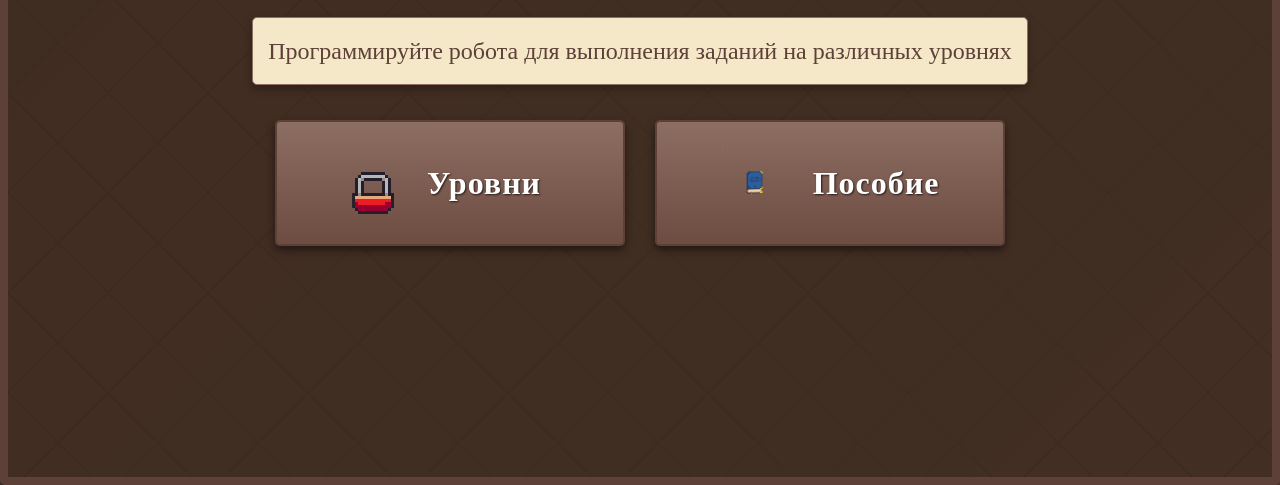
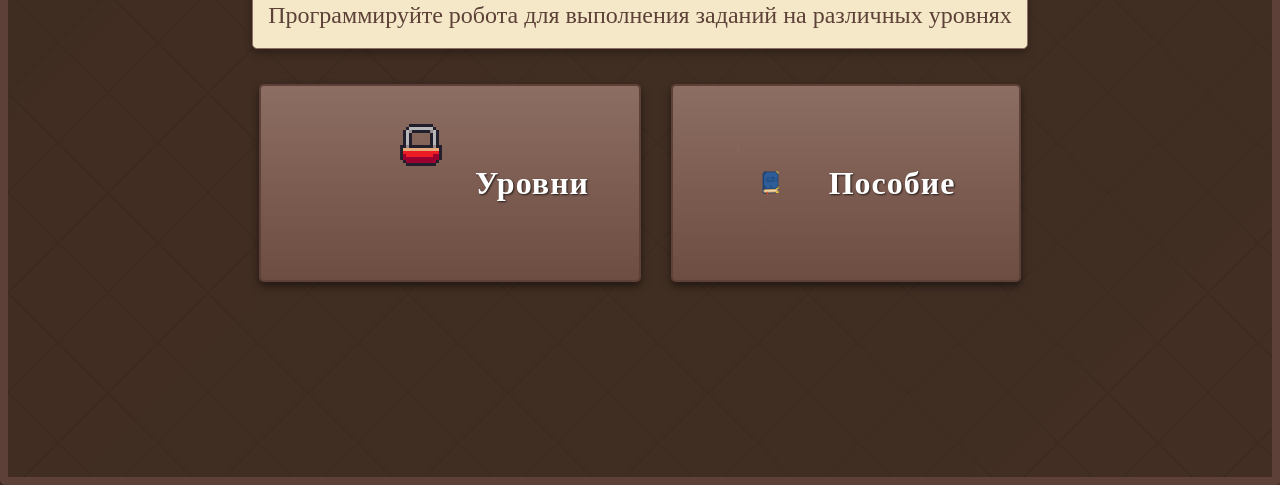
Before and after one commit to pzorin1171-star/mark-s-zadanie-, a website: page index.html in a window 1280 px wide. Shown: the part 315-800 px from the top of the page. Drawn offline with Linux system fonts and the light colour scheme.

Commit message:
Update index.html

```diff
--- a/index.html
+++ b/index.html
@@ -236,8 +236,8 @@
         /* Специальный контейнер для замка, чтобы сохранить размер 48px */
         .lock-container {
             position: relative;
-            width: 48px;
-            height: 48px;
+            width: 144px;
+            height: 144px;
             display: flex;
             align-items: center;
             justify-content: center;
```
